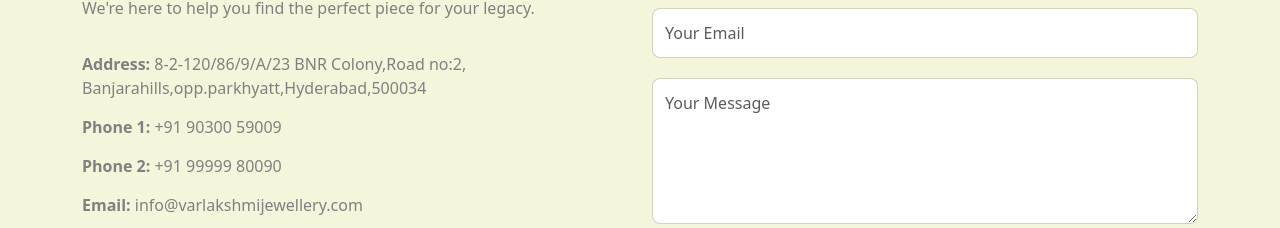
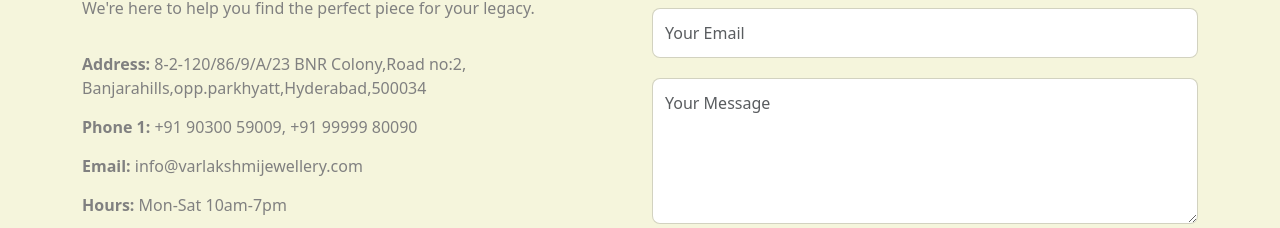
Before and after one commit to tharuncreations9-afk/varlakshmi-jewellery, a Next.js app: page /contact in a window 1280 px wide. Shown: the part 942-1170 px from the top of the page. Built offline with nearby package versions, Linux system fonts and the light colour scheme; a web font is replaced by a local one.

Commit message:
what changes you made

```diff
--- a/src/app/compnents/ContactPage.js
+++ b/src/app/compnents/ContactPage.js
@@ -160,9 +160,8 @@
                                 <div className="contact-details">
                                     <p><strong>Address:</strong> 8-2-120/86/9/A/23 BNR Colony,Road no:2,
                                     Banjarahills,opp.parkhyatt,Hyderabad,500034</p>
-                                    <p><strong>Phone 1:</strong> +91 90300 59009</p>
-                                    <p><strong>Phone 2:</strong> +91 99999 80090</p>
-                                    <p><strong>Email:</strong> info@varlakshmijewellery.com</p>
+                                    <p><strong>Phone 1:</strong> +91 90300 59009, +91 99999 80090</p>
+                                     <p><strong>Email:</strong> info@varlakshmijewellery.com</p>
                                     <p><strong>Hours:</strong> Mon-Sat 10am-7pm</p>
                                 </div>
                             </div>
```
